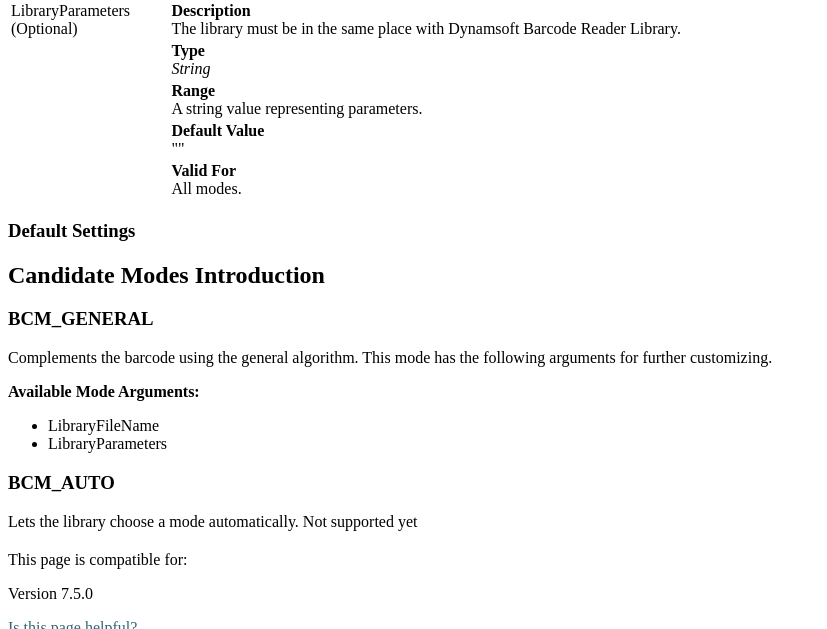
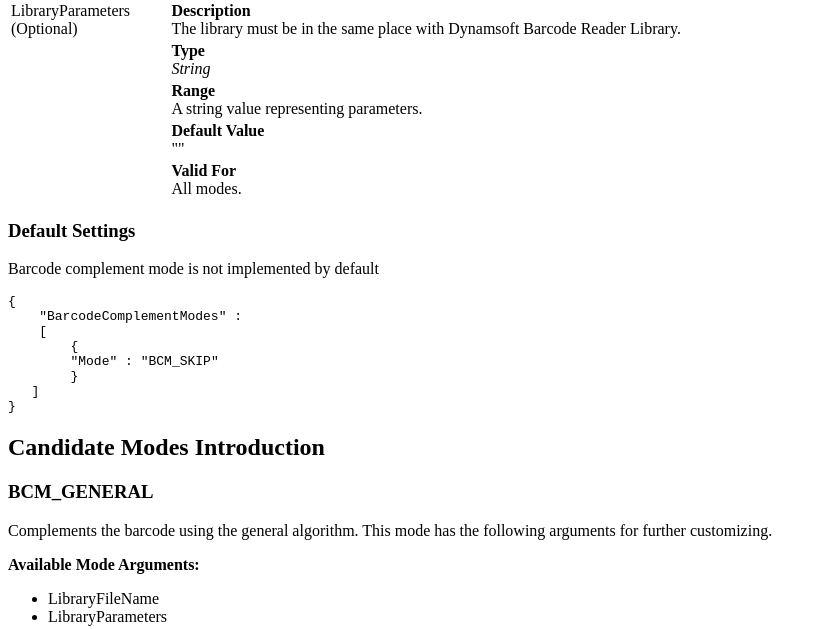
Before and after one commit to dynamsoft-docs/capture-vision-docs, a Jekyll site: the page built from parameters/reference/barcode-reader-task-settings/barcode-complement-modes.md, in a window 1280 px wide and 900 px high, scrolled down 1487 px, cut to the strip 0-629 px from the top of the window. Shown: the whole strip, without its empty margins (0-827 px from the left). Built offline with Jekyll 4.4.1, drawn with Linux system fonts in a browser that asks for light colours; our own code applies the rules of GitHub Pages for plain Markdown files.

Commit message:
Fixing Bugs

````diff
--- a/_includes/sidelist-parameter-reference.html
+++ b/_includes/sidelist-parameter-reference.html
@@ -128,10 +128,10 @@
 </li>
 <li><a class="otherLinkColour ">Image Source</a>
     <ul>
-        <li><a href="{{ site.parameters_reference }}file-filter.html" class="otherLinkColour">FileFilter</a></li>
-        <li><a href="{{ site.parameters_reference }}pdf-reading-mode.html" class="otherLinkColour">PDFReadingMode</a></li>
+        <li><a href="{{ site.parameters_reference }}image-source-options/file-filter.html" class="otherLinkColour">FileFilter</a></li>
+        <li><a href="{{ site.parameters_reference }}image-source-options/pdf-reading-mode.html" class="otherLinkColour">PDFReadingMode</a></li>
         <li><a href="{{ site.parameters_reference }}recursive.html" class="otherLinkColour">Recursive</a></li>
-        <li><a href="{{ site.parameters_reference }}type.html" class="otherLinkColour">Type</a></li>
+        <li><a href="{{ site.parameters_reference }}image-source-options/type.html" class="otherLinkColour">Type</a></li>
     </ul>
 </li>
 <li><a class="otherLinkColour ">Global Parameter</a>
--- a/parameters/reference/barcode-reader-task-settings/barcode-complement-modes.md
+++ b/parameters/reference/barcode-reader-task-settings/barcode-complement-modes.md
@@ -105,6 +105,19 @@ The mode arguments of the barcode complement mode object are shown as follow:
 
 ### Default Settings
 
+Barcode complement mode is not implemented by default
+
+```json
+{
+    "BarcodeComplementModes" :
+    [
+        {
+        "Mode" : "BCM_SKIP"
+        }
+   ]
+}
+```
+
 ## Candidate Modes Introduction
 
 ### BCM_GENERAL
````
Also changed, not shown: parameters/reference/image-parameter/grayscale-transformation-modes.md (+1 -1 lines), parameters/reference/image-source-options/pdf-reading-mode.md (+1 -1 lines), parameters/reference/target-roi-def/location.md (+1 -0 lines).
